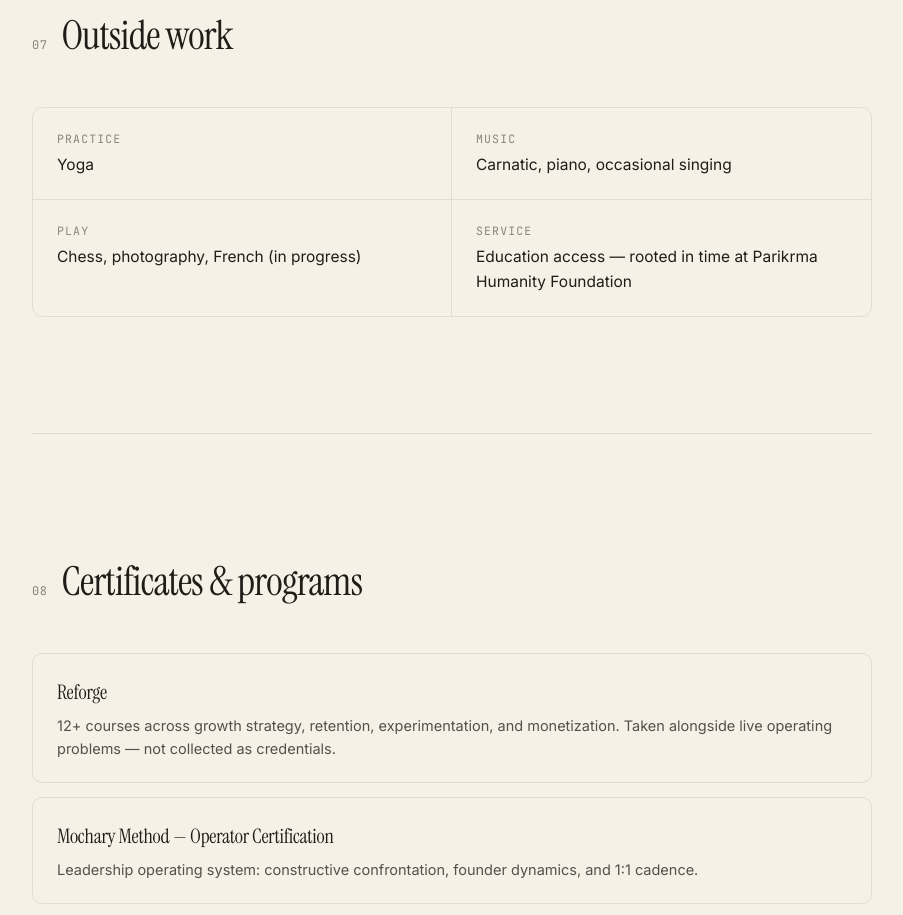
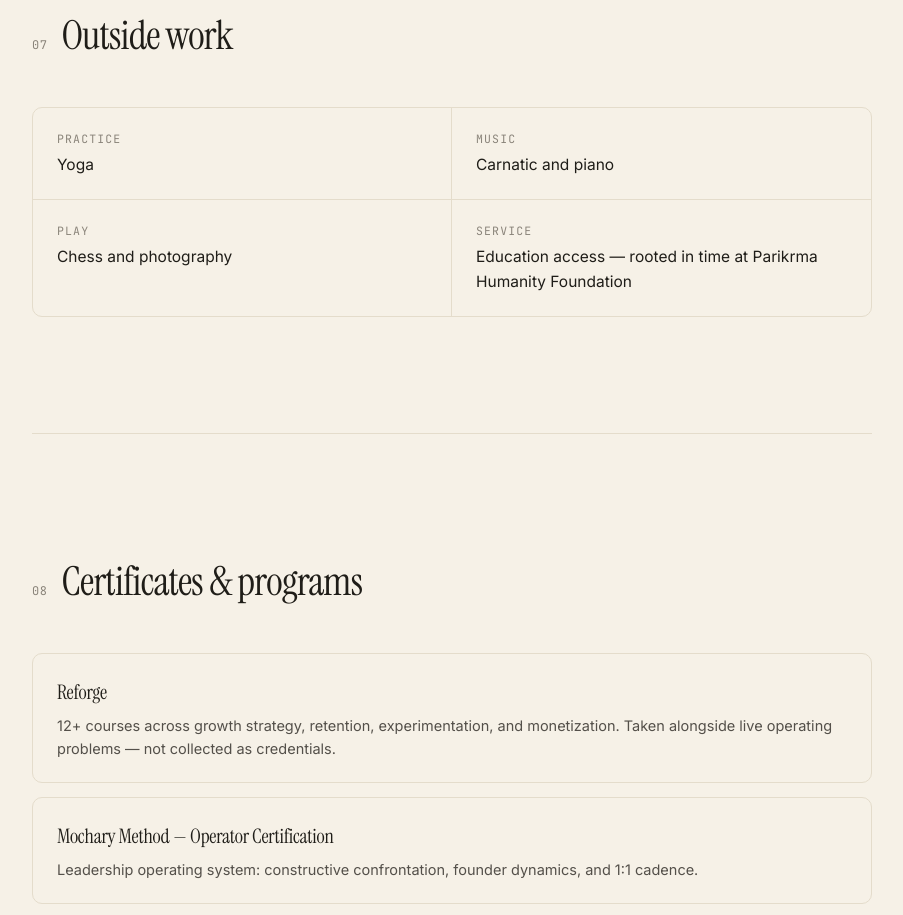
Before and after one commit to ajit23nayak-cloud/personal-site, a plain HTML site: page index.html in a window 1280 px wide. Shown: the part 9286-10201 px from the top of the page, without its empty margins (188-1091 px from the left). Drawn offline with Linux system fonts and the light colour scheme.

Commit message:
Tidy interests: drop French + singing, use 'and' connector

```diff
--- a/index.html
+++ b/index.html
@@ -395,8 +395,8 @@
 
     <div class="interests">
       <div><span class="i-k">Practice</span><span class="i-v">Yoga</span></div>
-      <div><span class="i-k">Music</span><span class="i-v">Carnatic, piano, occasional singing</span></div>
-      <div><span class="i-k">Play</span><span class="i-v">Chess, photography, French (in progress)</span></div>
+      <div><span class="i-k">Music</span><span class="i-v">Carnatic and piano</span></div>
+      <div><span class="i-k">Play</span><span class="i-v">Chess and photography</span></div>
       <div><span class="i-k">Service</span><span class="i-v">Education access — rooted in time at Parikrma Humanity Foundation</span></div>
     </div>
   </section>
```
